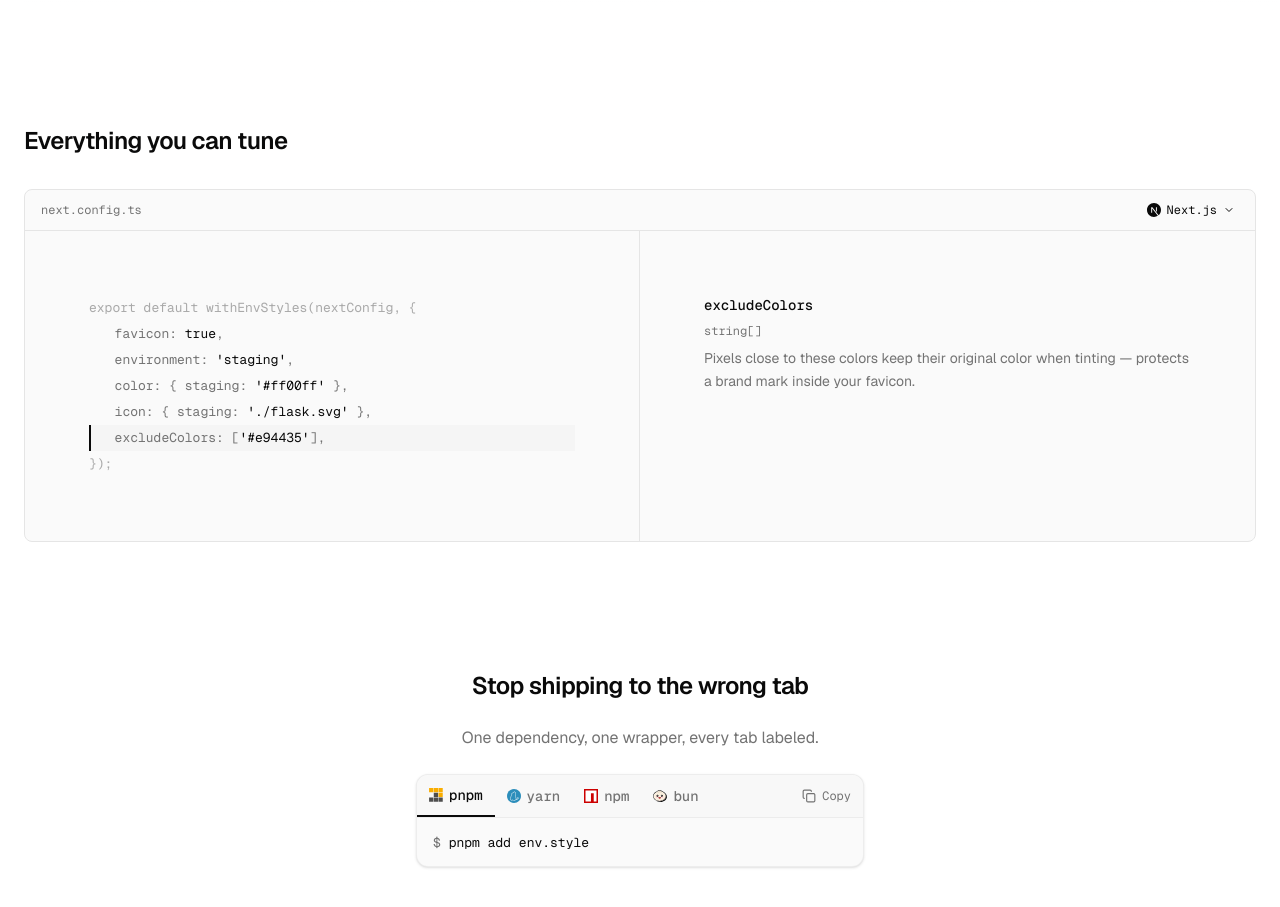
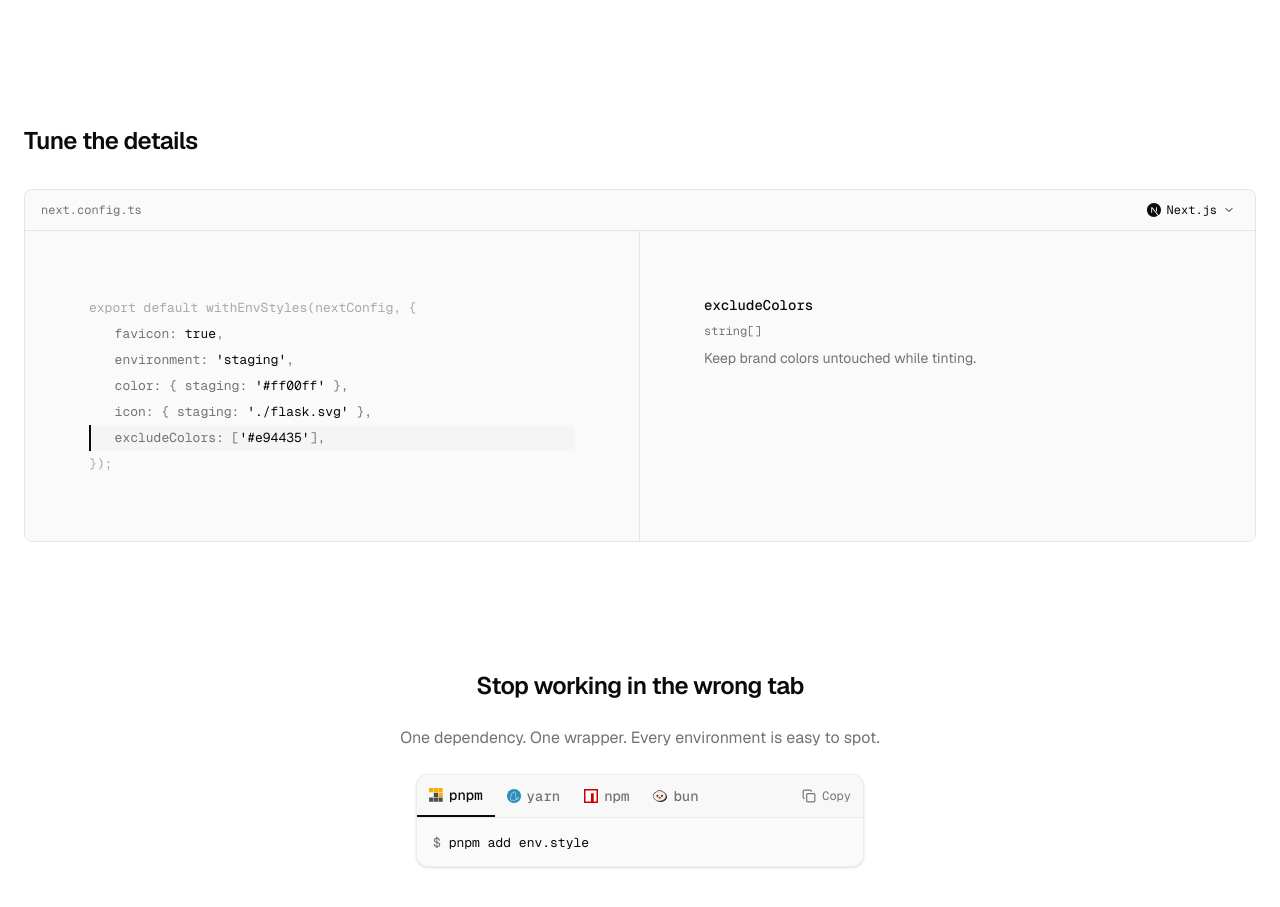
Before and after one commit to QuadDepo/env.style, a Next.js app in the folder site/: page / in a window 1280 px wide. Shown: the part 1980-2887 px from the top of the page. Built offline with nearby package versions, Linux system fonts and the light colour scheme.

Commit message:
copy(site): tighten page copy

```diff
--- a/site/components/cta.tsx
+++ b/site/components/cta.tsx
@@ -4,10 +4,10 @@
 	return (
 		<section className="flex flex-col items-center gap-6 py-16">
 			<h2 className="text-2xl font-semibold tracking-tight">
-				Stop shipping to the wrong tab
+				Stop working in the wrong tab
 			</h2>
 			<p className="text-muted-foreground">
-				One dependency, one wrapper, every tab labeled.
+				One dependency. One wrapper. Every environment is easy to spot.
 			</p>
 			<InstallCommand />
 		</section>
--- a/site/components/options-guide.tsx
+++ b/site/components/options-guide.tsx
@@ -17,9 +17,9 @@
 		id: "favicon",
 		prefix: "favicon: ",
 		value: "true",
-		type: "boolean — default true",
+		type: "boolean, default true",
 		description:
-			"The kill switch. Set false and env.style does nothing at all — handy for switching it off in a specific environment or CI job.",
+			"Turn env.style off for a specific environment or CI job.",
 	},
 	{
 		id: "environment",
@@ -27,7 +27,7 @@
 		value: "'staging'",
 		type: "string",
 		description:
-			"Force the environment instead of detecting it. Without it, detection is ENV_STYLES_ENV, then Vercel's environment, then the framework default.",
+			"Set the environment yourself. Otherwise env.style uses ENV_STYLES_ENV, then Vercel, then the framework default.",
 	},
 	{
 		id: "color",
@@ -35,7 +35,7 @@
 		value: "'#ff00ff'",
 		type: "Partial<Record<string, string>>",
 		description:
-			"Tint color per environment. Anything you don't set keeps the defaults — blue for development, amber for preview, gray for everything else.",
+			"Set tint colors by environment. Unset environments use the defaults.",
 	},
 	{
 		id: "icon",
@@ -43,7 +43,7 @@
 		value: "'./flask.svg'",
 		type: "string | Partial<Record<string, string>>",
 		description:
-			"A ready-made icon — one for all styled environments, or one per environment. Served as-is, never tinted. Environments missing from the map fall back to tinting.",
+			"Use one icon everywhere, or set icons per environment. Missing icons fall back to tinting.",
 	},
 	{
 		id: "excludeColors",
@@ -51,7 +51,7 @@
 		value: "'#e94435'",
 		type: "string[]",
 		description:
-			"Pixels close to these colors keep their original color when tinting — protects a brand mark inside your favicon.",
+			"Keep brand colors untouched while tinting.",
 	},
 ];
 
@@ -113,7 +113,7 @@
 	return (
 		<section className="relative z-20 flex flex-col gap-8 lg:-mt-56">
 			<h2 className="text-2xl font-semibold tracking-tight">
-				Everything you can tune
+				Tune the details
 			</h2>
 			<div className="overflow-hidden rounded-lg border border-border bg-card">
 				<div className="flex items-center justify-between border-b border-border px-4 py-2">
```
